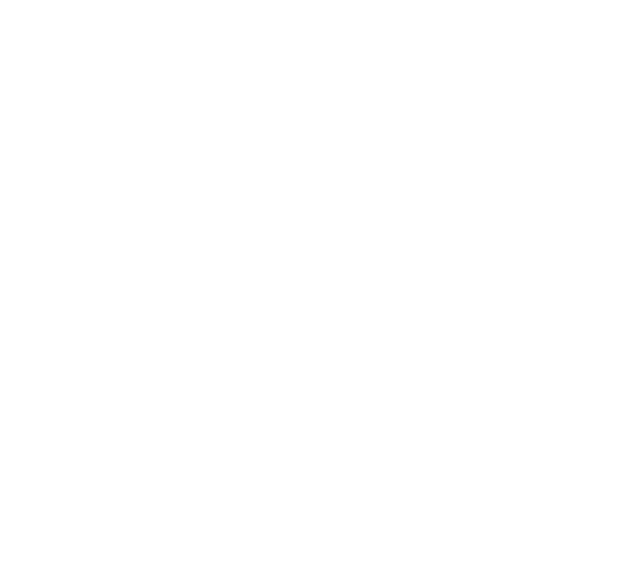
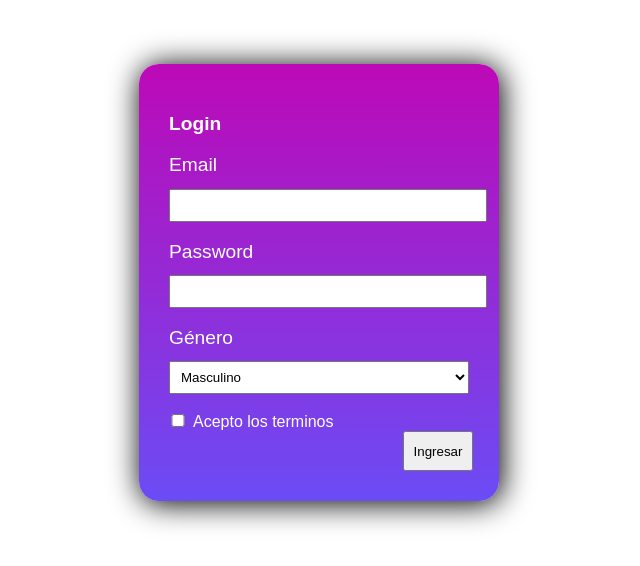
Before and after one commit to danyKazuma/aspirantes-mir-html-y-css, a plain HTML site: page ejercicio2/index.html in a window 1280 px wide. Shown: the whole page, without its empty margins (371-1011 px from the left). Drawn offline with Linux system fonts and the light colour scheme.

Commit message:
Implementa el formulario del ejercicio de html

```diff
--- a/ejercicio2/index.html
+++ b/ejercicio2/index.html
@@ -8,6 +8,27 @@
     <title>Login</title>
 </head>
 <body>
+    <br>
+    <br>
+    <div class="formulario-container">
+        <form action="login" id="login">
+            <strong><p id="login1">Login</p></strong>
+        <p id="login1">Email</p>
+        <input type="text" id="email" name="email"/>
 
+        <p id="login1">Password</p>
+        <input type="password" id="password" name="password"/>
+        <p id="login1">Género</p>
+        <select name="genero" id="genero">
+            <option>Masculino</option>
+            <option>Femenino</option>
+        </select>
+        <input type="checkbox" id="terminos" name="terminos"><code>Acepto los terminos</code>
+        <br>
+        <input type="button" id="ingresar" name="ingresar" value="Ingresar" class="btn btn-primary btn-block">
+
+    </form>
+</div>
+</label>
 </body>
 </html>
--- a/ejercicio2/styles.css
+++ b/ejercicio2/styles.css
@@ -0,0 +1,86 @@
+#login{
+    border-color: red;
+    width: 300px;
+    padding : 20px;
+    border-radius: 20px;
+    margin: 0 auto;
+    background-color: #bd09b7;
+    box-shadow: #ff0066;
+    background: linear-gradient(#bd09b7, #6b4cf5);
+    font-family: Arial, Helvetica, sans-serif;
+    padding-top: 30px;
+    padding-right: 30px;
+    padding-bottom: 30px;
+    padding-left: 30px;
+    box-shadow: 2px 2px 30px 1px black;
+}
+
+#email{
+    padding: 7px;
+    width: 100%;
+    margin: 0 auto;
+    margin-top: -80%;
+}
+
+#password{
+    padding: 7px;
+    width: 100%;
+    margin: 0 auto;
+    margin-top: -80%;
+}
+
+p{
+    color: white;
+    object-position: center;
+    font-size: 100%;
+    text-align: left;
+}
+
+#genero{
+    padding: 7px;
+    width: 100%;
+    margin: 0 auto;
+    margin-top: -80%;
+}
+
+#terminos{
+    padding: 7px;
+    width: 100%;
+    position: initial;
+    margin-left: -47%;
+    margin-top: 20px ;
+}
+
+code{
+    color: white;
+    font-family: Arial, Helvetica, sans-serif;
+    margin-left: -46%
+}
+
+#ingresar{
+    margin-left: 78%;
+    width:70px;
+    height:40px;
+    border-radius: 6;
+    padding: 5px;
+}
+
+#login1{
+    font-size: 120%;
+
+}
+
+.formulario-container {
+    width: 100%;
+    max-width: 300px;
+    margin: 0 auto;
+    padding: 20px;
+    box-sizing: border-box;
+  }
+
+
+  @media (min-width: 500px) {
+    .formulario-container {
+      width: 300px;
+    }
+  }
```
